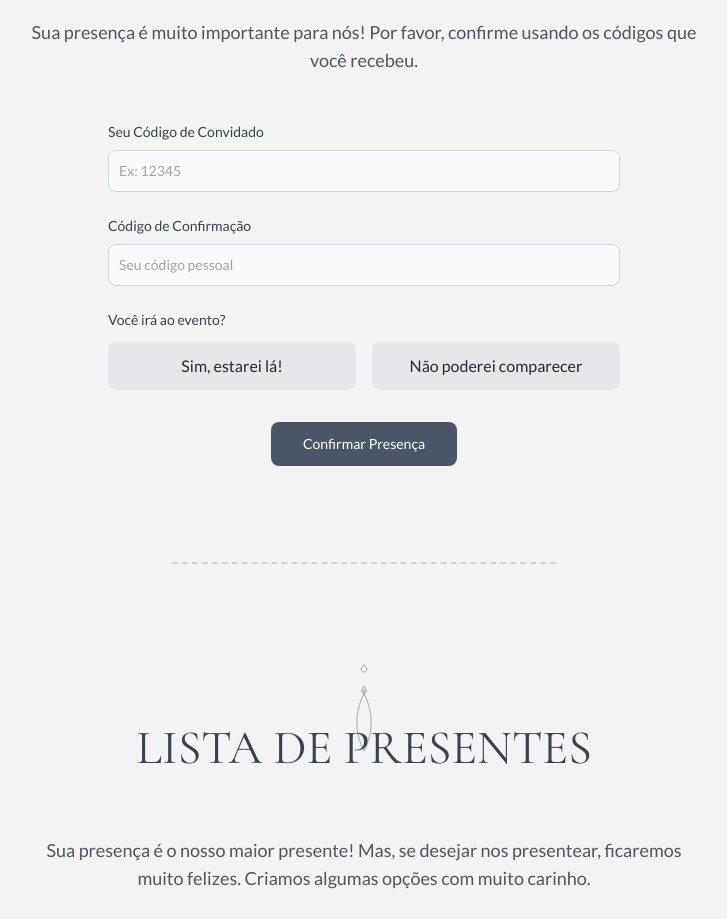
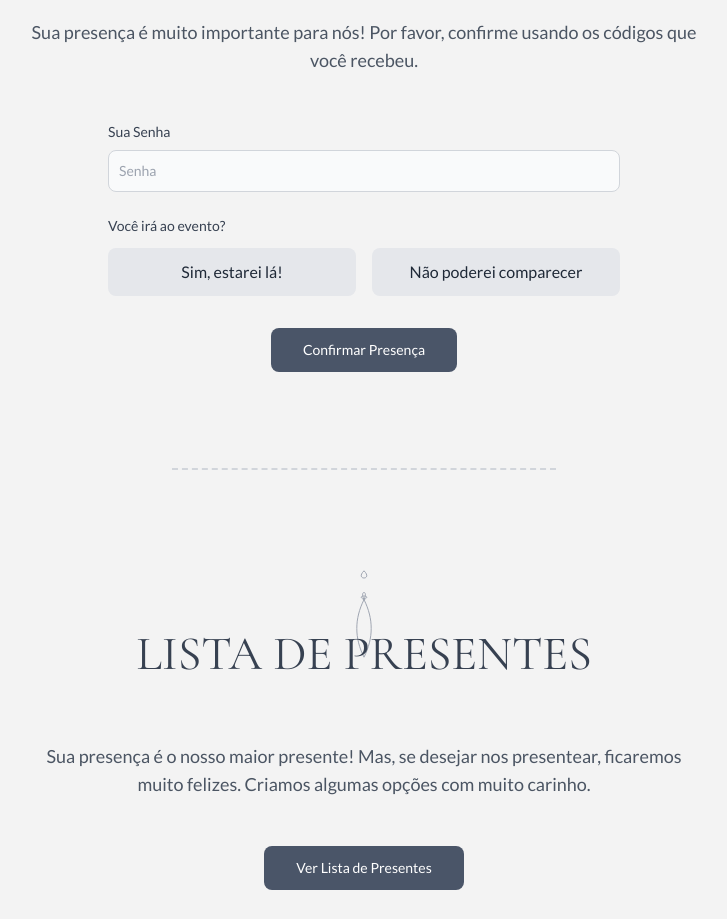
Before and after one commit to victordantas1/casamento-landing-page, a React (Create React App) app: page / in a window 1280 px wide. Shown: the part 3760-4679 px from the top of the page, without its empty margins (276-1003 px from the left). Built offline with nearby package versions, Linux system fonts and the light colour scheme.

Commit message:
Change confirmacao de presenca

```diff
--- a/src/App.js
+++ b/src/App.js
@@ -214,12 +214,8 @@ const ConfirmPresenceSection = () => {
             </p>
             <form onSubmit={handleSubmit} className="max-w-lg mx-auto text-left">
                 <div className="mb-6">
-                    <label htmlFor="convidadoId" className="block mb-2 text-sm font-medium text-gray-700">Seu Código de Convidado</label>
-                    <input type="text" id="convidadoId" value={convidadoId} onChange={(e) => setConvidadoId(e.target.value)} className="bg-gray-50 border border-gray-300 text-gray-900 text-sm rounded-lg focus:ring-blue-500 focus:border-blue-500 block w-full p-2.5" placeholder="Ex: 12345" required />
-                </div>
-                <div className="mb-6">
-                    <label htmlFor="codigoConfirmacao" className="block mb-2 text-sm font-medium text-gray-700">Código de Confirmação</label>
-                    <input type="text" id="codigoConfirmacao" value={codigoConfirmacao} onChange={(e) => setCodigoConfirmacao(e.target.value)} className="bg-gray-50 border border-gray-300 text-gray-900 text-sm rounded-lg focus:ring-blue-500 focus:border-blue-500 block w-full p-2.5" placeholder="Seu código pessoal" required />
+                    <label htmlFor="convidadoId" className="block mb-2 text-sm font-medium text-gray-700">Sua Senha</label>
+                    <input type="text" id="convidadoId" value={convidadoId} onChange={(e) => setConvidadoId(e.target.value)} className="bg-gray-50 border border-gray-300 text-gray-900 text-sm rounded-lg focus:ring-blue-500 focus:border-blue-500 block w-full p-2.5" placeholder="Senha" required />
                 </div>
                 <div className="mb-8">
                     <label className="block mb-3 text-sm font-medium text-gray-700 text-center sm:text-left">Você irá ao evento?</label>
```
